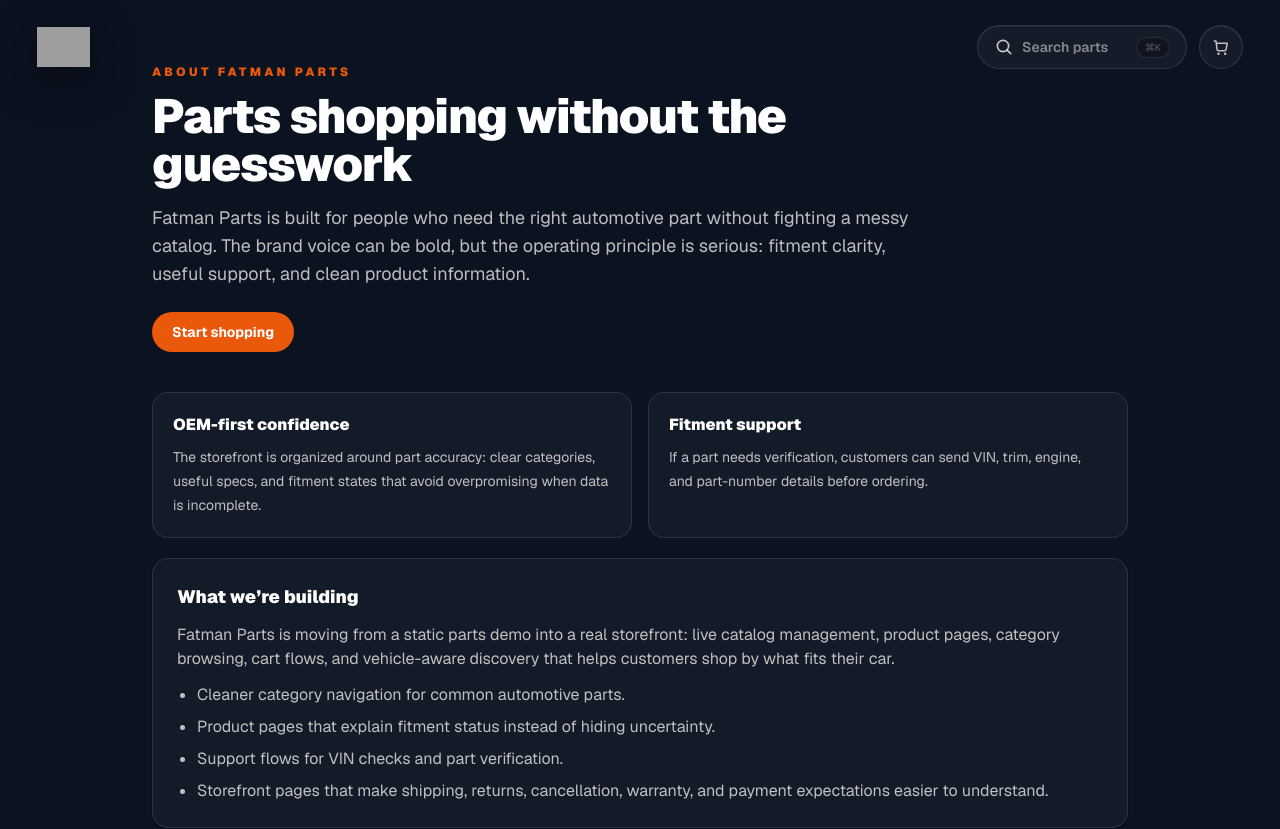
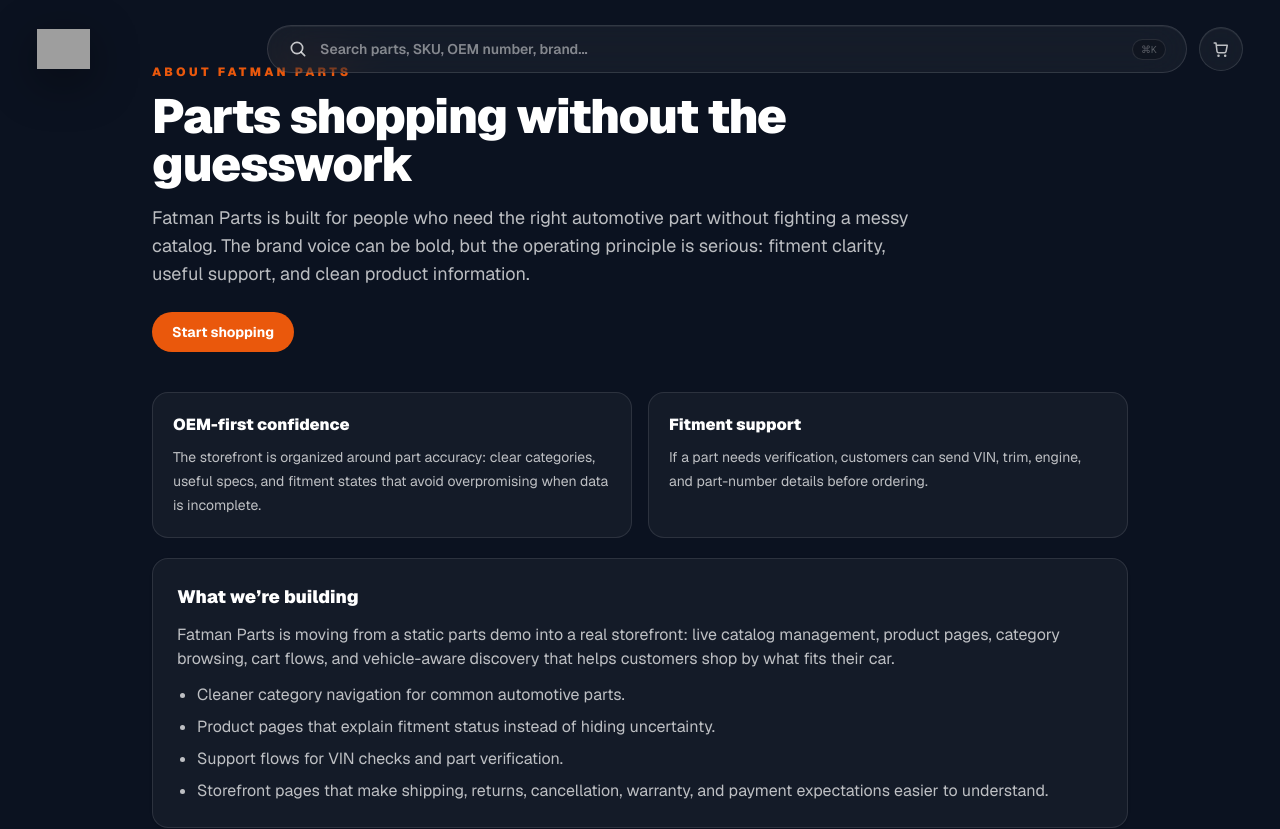
Before and after one commit to Talhakhan-pm/fatman-site, a Next.js app: page /about in a window 1280 px wide. Shown: the top 829 px of the page. Built offline with nearby package versions, Linux system fonts and the light colour scheme; grey boxes are pictures that could not be loaded.

Commit message:
Stretch hero navbar search

```diff
--- a/src/components/site-header.tsx
+++ b/src/components/site-header.tsx
@@ -136,24 +136,26 @@
           />
         </Link>
 
-        <div className="flex items-center gap-2 sm:gap-3">
+        <div className="flex min-w-0 flex-1 items-center justify-end gap-2 pl-3 sm:gap-3 sm:pl-6 lg:pl-10">
+          <button
+            type="button"
+            onClick={() => setSearchOpen(true)}
+            className="group relative inline-flex h-11 w-11 shrink-0 items-center justify-center overflow-hidden rounded-full border border-white/12 bg-white/[0.045] px-3 text-white/75 shadow-[inset_0_1px_0_rgba(255,255,255,0.06)] backdrop-blur-xl transition-all duration-300 hover:border-fatman-accent/55 hover:bg-fatman-accent/12 hover:text-white sm:h-12 sm:w-full sm:max-w-[820px] sm:flex-1 sm:justify-start sm:gap-3 sm:px-5 lg:max-w-[920px]"
+            aria-label="Search products"
+          >
+            <SearchIcon className="h-5 w-5 shrink-0 transition duration-300 group-hover:scale-110 group-hover:text-fatman-accent" />
+            <span className="hidden min-w-0 flex-1 truncate text-left text-sm font-semibold text-white/48 transition group-hover:text-white/80 sm:inline">
+              Search parts, SKU, OEM number, brand...
+            </span>
+            <span className="ml-auto hidden rounded-full border border-white/10 bg-black/20 px-2 py-0.5 font-mono text-[10px] text-white/30 sm:inline">⌘K</span>
+            <span className="pointer-events-none absolute inset-x-5 bottom-0 h-px translate-x-[-120%] bg-gradient-to-r from-transparent via-fatman-accent to-transparent transition-transform duration-700 group-hover:translate-x-[120%]" />
+          </button>
+
           {vehicle && (
-            <div className="hidden max-w-[240px] rounded-full border border-white/10 bg-black/18 px-3 py-2 text-xs text-white/58 shadow-[inset_0_1px_0_rgba(255,255,255,0.06)] backdrop-blur-xl md:block" title={formatVehicleLabel(vehicle)}>
+            <div className="hidden max-w-[190px] shrink-0 rounded-full border border-white/10 bg-black/18 px-3 py-2 text-xs text-white/58 shadow-[inset_0_1px_0_rgba(255,255,255,0.06)] backdrop-blur-xl xl:block" title={formatVehicleLabel(vehicle)}>
               <span className="block truncate">Garage: {formatCompactVehicleLabel(vehicle)}</span>
             </div>
           )}
-
-          <button
-            type="button"
-            onClick={() => setSearchOpen(true)}
-            className="group relative inline-flex h-11 items-center justify-center overflow-hidden rounded-full border border-white/12 bg-white/[0.045] px-3 text-white/75 shadow-[inset_0_1px_0_rgba(255,255,255,0.06)] backdrop-blur-xl transition-all duration-300 hover:border-fatman-accent/55 hover:bg-fatman-accent/12 hover:text-white sm:w-[210px] sm:justify-start sm:gap-2 sm:px-4"
-            aria-label="Search products"
-          >
-            <SearchIcon className="h-5 w-5 shrink-0 transition duration-300 group-hover:scale-110 group-hover:text-fatman-accent" />
-            <span className="hidden text-sm font-semibold text-white/48 transition group-hover:text-white/80 sm:inline">Search parts</span>
-            <span className="ml-auto hidden rounded-full border border-white/10 bg-black/20 px-2 py-0.5 font-mono text-[10px] text-white/30 sm:inline">⌘K</span>
-            <span className="pointer-events-none absolute inset-x-4 bottom-0 h-px translate-x-[-120%] bg-gradient-to-r from-transparent via-fatman-accent to-transparent transition-transform duration-700 group-hover:translate-x-[120%]" />
-          </button>
 
           <Link
             href="/cart"
```
